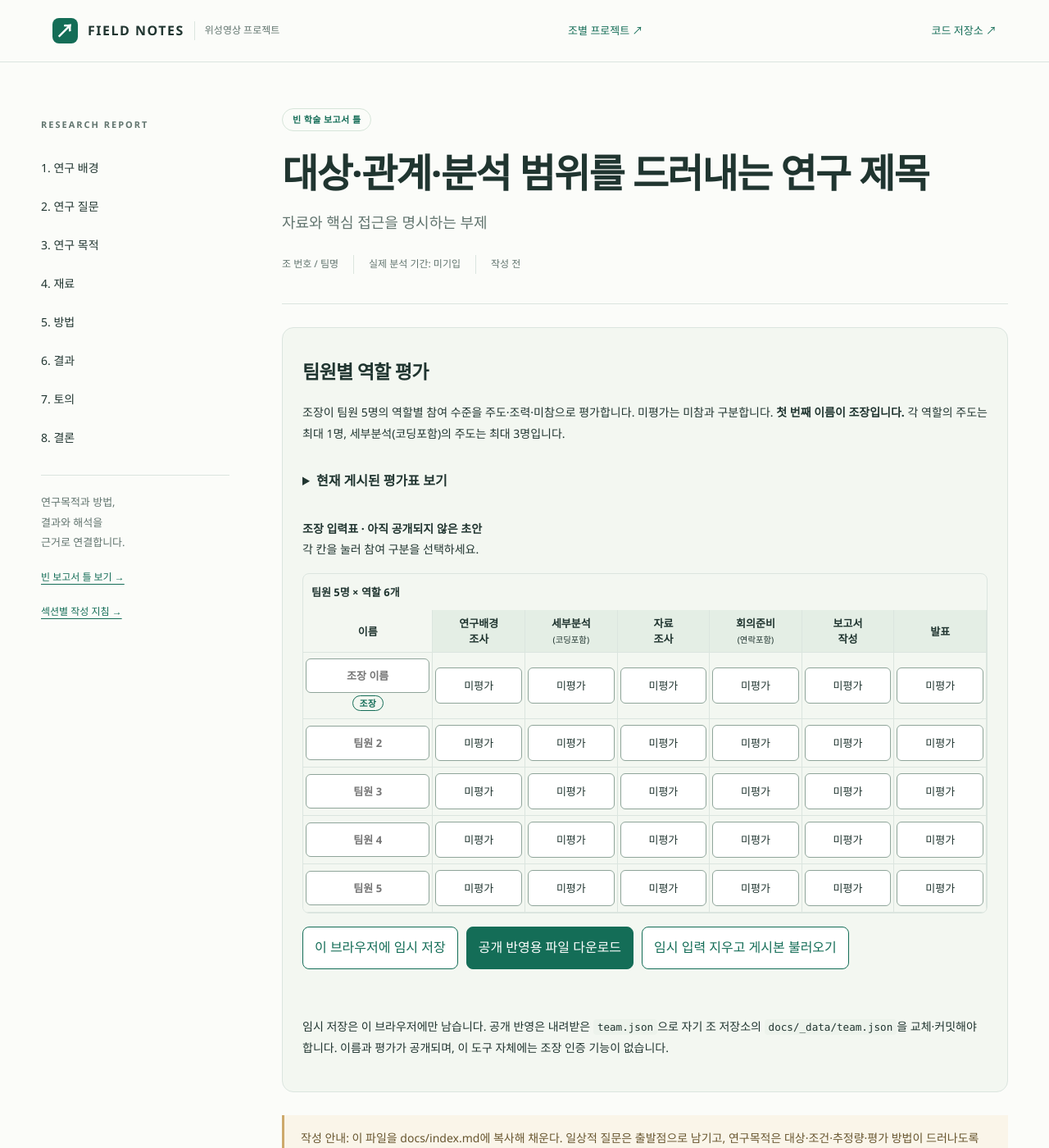
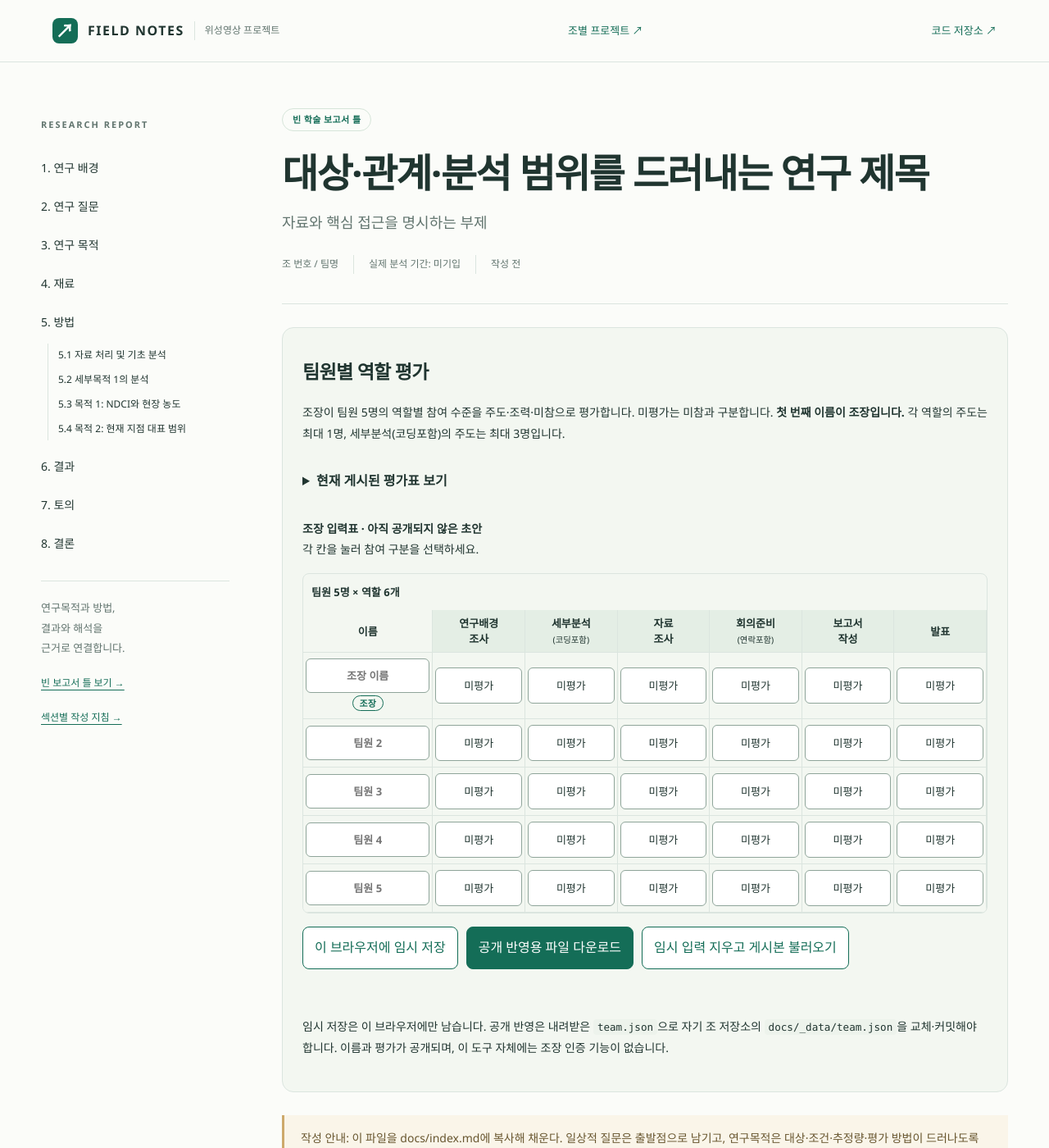
Before and after one commit to rlaqhtjd-2026/group-8-surveying2, a Jekyll site: the page built from docs/report-template.md, in a window 1280 px wide and 1400 px high. Shown: the whole window at 82% size. Built offline with Jekyll 4.4.1, drawn with Linux system fonts in a browser that asks for light colours.

Commit message:
Update report.html

```diff
--- a/docs/_layouts/report.html
+++ b/docs/_layouts/report.html
@@ -5,6 +5,74 @@
 <title>{{ page.title | strip_html | escape }} · 위성영상 프로젝트</title>
 <meta name="description" content="위성영상 프로젝트의 연구 질문, 방법, 결과와 재현 가능한 코드를 함께 읽는 학생용 웹보고서입니다.">
 <link rel="stylesheet" href="{{ '/assets/style.css' | relative_url }}?v=fit-table-5">
+<!-- 4·5장 하위 목차: 본문 제목에서 자동 생성 -->
+<style>
+  .sidebar .report-subnav {
+    display: grid;
+    gap: 2px;
+    margin: 0 0 6px 8px;
+    padding-left: 12px;
+    border-left: 1px solid var(--line);
+  }
+  .sidebar .report-subnav a {
+    padding: 5px 0;
+    font-size: 12px;
+    line-height: 1.5;
+  }
+  @media (min-width: 851px) {
+    .sidebar {
+      max-height: calc(100vh - 140px);
+      overflow-y: auto;
+      scrollbar-width: thin;
+    }
+  }
+  @media (max-width: 850px) {
+    .sidebar .report-subnav {
+      flex-basis: 100%;
+      grid-template-columns: repeat(auto-fit, minmax(170px, 1fr));
+    }
+  }
+</style>
+<script>
+document.addEventListener('DOMContentLoaded', function () {
+  const nav = document.querySelector('.sidebar nav');
+  const article = document.querySelector('#report article');
+  if (!nav || !article) return;
+
+  const shortLabels = {
+    '5.3': '5.3 목적 1: NDCI와 현장 농도',
+    '5.4': '5.4 목적 2: 현재 지점 대표 범위',
+    '5.5': '5.5 목적 3: 과거·현재 지점 비교'
+  };
+
+  [['4', 'materials'], ['5', 'method']].forEach(function (item) {
+    const chapter = item[0];
+    const parentLink = nav.querySelector('a[href="#' + item[1] + '"]');
+    if (!parentLink || nav.querySelector('[data-chapter="' + chapter + '"]')) return;
+
+    const group = document.createElement('div');
+    group.className = 'report-subnav';
+    group.dataset.chapter = chapter;
+
+    article.querySelectorAll('h3').forEach(function (heading) {
+      const title = heading.textContent.trim().replace(/\s+/g, ' ');
+      const match = title.match(/^([45])\.(\d+)(?:\s|$)/);
+      if (!match || match[1] !== chapter) return;
+
+      const number = match[1] + '.' + match[2];
+      if (!heading.id) heading.id = 'section-' + number.replace('.', '-');
+
+      const link = document.createElement('a');
+      link.href = '#' + encodeURIComponent(heading.id);
+      link.textContent = shortLabels[number] || title;
+      link.title = title;
+      group.appendChild(link);
+    });
+
+    if (group.childElementCount) parentLink.after(group);
+  });
+});
+</script>
 </head>
 <body>
 <a class="skip" href="#report">본문으로 이동</a>
```
